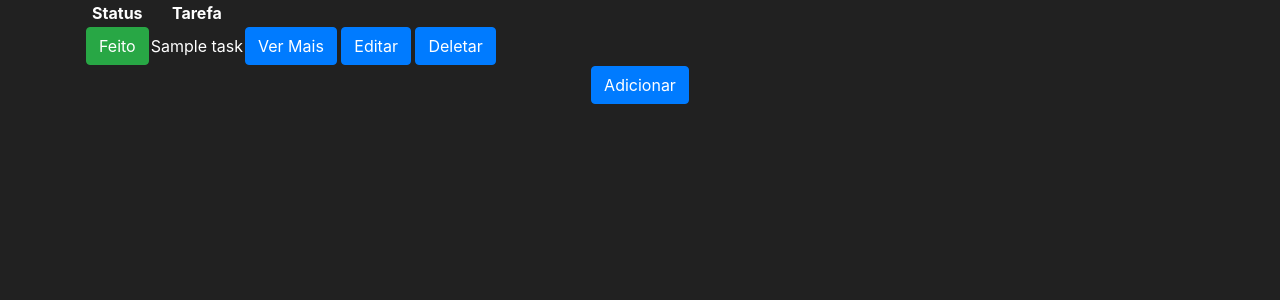
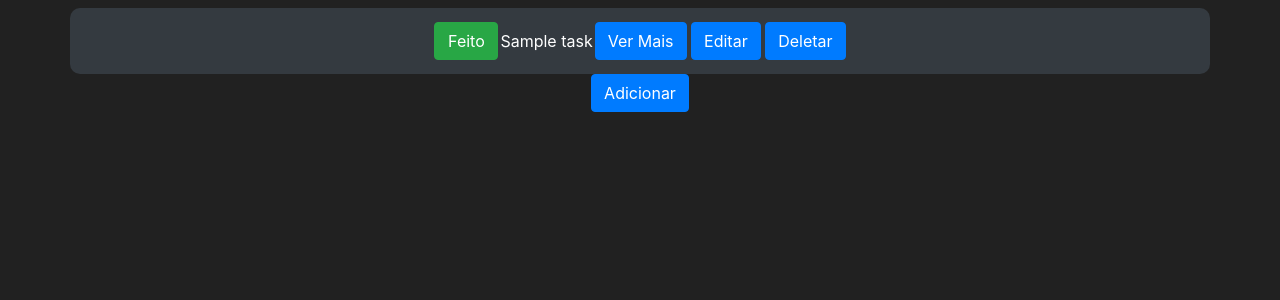
Before and after one commit to JoaoVictorOlve/remind-me, a Flask app: template remindme/templates/task.html in a window 1280 px wide. Shown: the part 80-380 px from the top of the page. Run offline with Flask 2, Linux system fonts and the light colour scheme; the template is opened without the code that fills it: values that come from a table or form of the project are taken from there, others are empty; tables that the repository leaves empty hold one stand-in row (values such as "Sample post").

Commit message:
estilizando tasks

```diff
--- a/remindme/static/style.css
+++ b/remindme/static/style.css
@@ -27,3 +27,21 @@ header, header nav{
 .modal-content {
         background-color: #212121
     }
+
+#task-container{
+    display:flex;
+    justify-content:center;
+    margin-top:1vh;
+    background-color:#6c757d;
+    padding:1vw;
+    border-radius: 10px;
+}
+
+#task-table{
+    display:flex;
+}
+
+
+#edit_done{
+    width:5vw
+}
--- a/remindme/templates/task.html
+++ b/remindme/templates/task.html
@@ -10,27 +10,23 @@ Remind.Me
 {{ edit_form.hidden_tag() }}
 {{ delete_form.hidden_tag() }}
 {{ edit_done_form.hidden_tag() }}
-<div class="container">
+<div id="task-container" class="container bg-dark bg-gradient">
   <div class="task-list">
     <div class="task-table">
-      <table>
-        <thead>
-          <th>Status</th>
-          <th>Tarefa</th>
-        </thead>
+      <table id="task-table">
         <tbody>
-          <td>
+          <td class="text-left">
             <form method="POST">
             <input id="done_task" name="done_task" type="hidden" value="{{task.id}}">
             {%if task.done == False%}
-            {{ edit_done_form.undone_submit(class="btn btn-warning", placeholder="A Fazer") }}
+            {{ edit_done_form.undone_submit(class="btn btn-warning", id="edit_done", placeholder="A Fazer") }}
             {%else%}
-            {{ edit_done_form.done_submit(class="btn btn-success", placeholder="Feito") }}
+            {{ edit_done_form.done_submit(class="btn btn-success", id="edit_done", placeholder="Feito") }}
             {%endif%}
             </form>
           </td>
-          <td>{{task.task_name}}</td>
-          <td>
+          <td class="text-center">{{task.task_name}}</td>
+          <td class="text-center">
             <button class="btn btn-primary" data-toggle="modal" data-target="#Modal-MoreInfo-{{ task.id }}">Ver Mais</button>
             <button class="btn btn-primary" data-toggle="modal" data-target="#Modal-Edit-{{ task.id }}">Editar</button>
             <button class="btn btn-primary" data-toggle="modal" data-target="#Modal-Delete-{{ task.id }}">Deletar</button>
```
